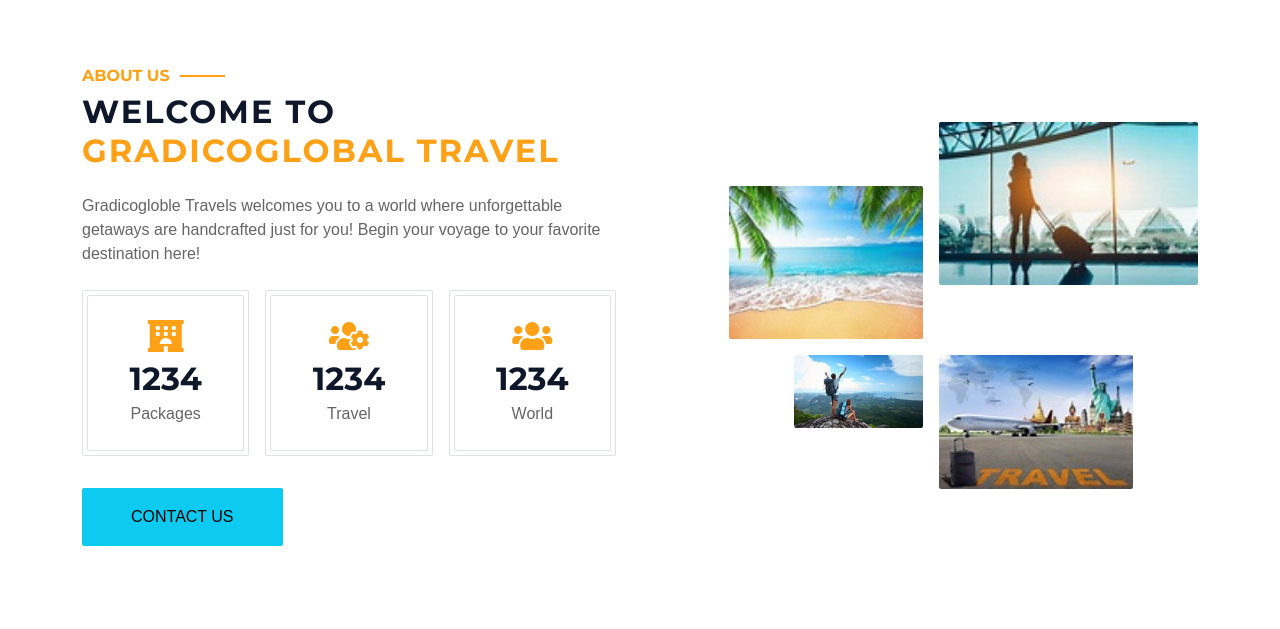
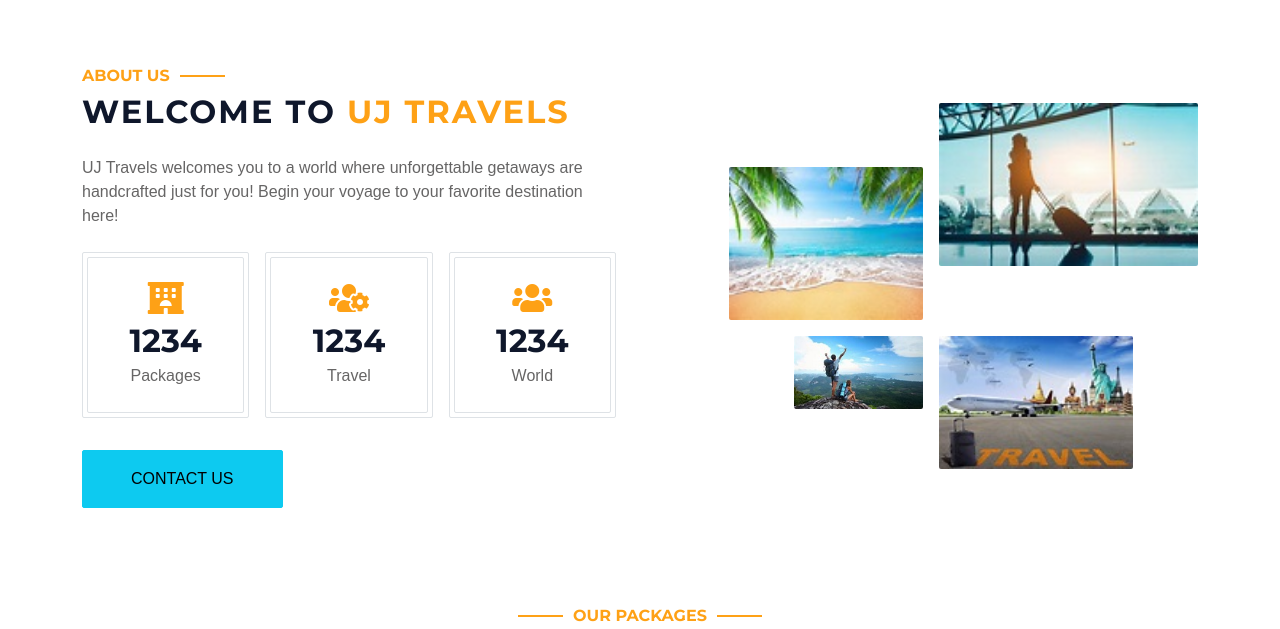
Before and after one commit to Tusharhub/Tour-travell, a plain HTML site: page index.html in a window 1280 px wide. Shown: the part 942-1571 px from the top of the page. Drawn offline with nearby package versions, Linux system fonts and the light colour scheme.

Commit message:
Update index.html

```diff
--- a/index.html
+++ b/index.html
@@ -374,9 +374,9 @@
                 <div class="row g-5 align-items-center">
                     <div class="col-lg-6">
                         <h6 class="section-title text-start text-primary text-uppercase">About Us</h6>
-                        <h1 class="mb-4">Welcome to <span class="text-primary text-lowerercase">Gradicoglobal
-                                Travel</span></h1>
-                        <p class="mb-4"> Gradicogloble Travels welcomes you to a world where unforgettable getaways are
+                        <h1 class="mb-4">Welcome to <span class="text-primary text-lowerercase">UJ
+                                Travels</span></h1>
+                        <p class="mb-4"> UJ Travels welcomes you to a world where unforgettable getaways are
                             handcrafted just for you! Begin your voyage to your favorite destination here! </p>
                         <div class="row g-3 pb-4">
                             <div class="col-sm-4 wow fadeIn" data-wow-delay="0.1s">
```
